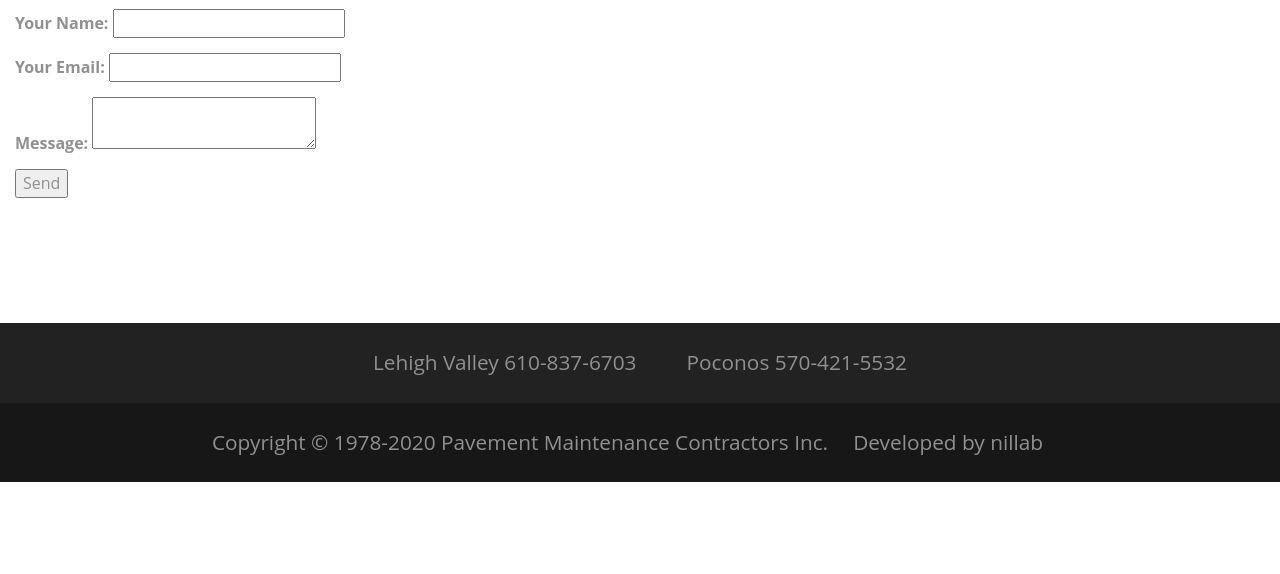
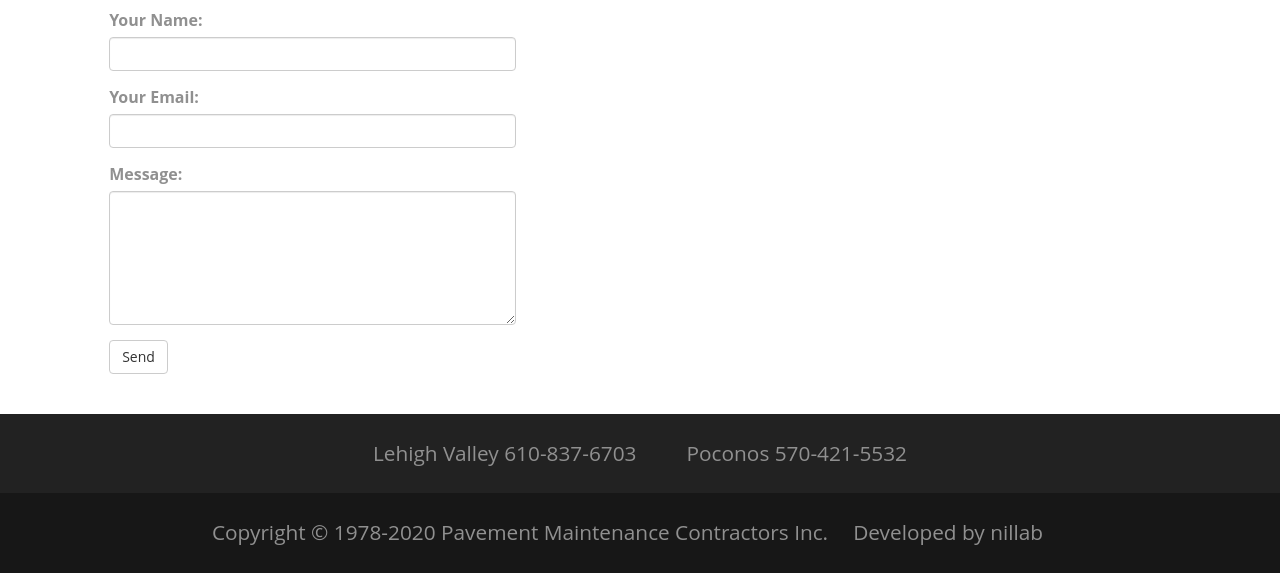
Before and after one commit to jfcland/pmci, a Gatsby site: page /email in a window 1280 px wide. Shown: the part 317-891 px from the top of the page. Before the commit the page ends 800 px from the top, so only its background shows below. Built offline with nearby package versions, Linux system fonts and the light colour scheme; Gatsby itself is replaced by a stand-in of ours; some icons are missing.

Commit message:
Style contact form.

```diff
--- a/src/pages/email.js
+++ b/src/pages/email.js
@@ -2,29 +2,36 @@ import React from "react"
 
 import Layout from "../components/layout"
 
-export default function Home() {
+export default function Email() {
   return (
     <Layout>
-      <div class="col-sm-5 col-md-5">
-        <div id="center-wide">
-          <div class="article_wrapper">
-            <h1>Contact Us</h1>
+      <div class="row">
+        <div class="col-sm-1 col-md-1"></div>
+        <div class="col-sm-4 col-md-4">
+          <div id="center-wide">
+            <div class="article_wrapper">
+              <h1>Contact Us</h1>
 
-            <form name="contact" method="POST" data-netlify="true">
-              <p>
-                <label>Your Name: <input type="text" name="name" /></label>
-              </p>
-              <p>
-                <label>Your Email: <input type="email" name="email" /></label>
-              </p>
-              <p>
-                <label>Message: <textarea name="message"></textarea></label>
-              </p>
-              <p>
-                <button type="submit">Send</button>
-              </p>
-            </form>
+              <form name="contact" method="POST" data-netlify="true">
+                <div class="form-group">
+                  <label>Your Name:</label>
+                  <input type="text" class="form-control" name="name" />
+                </div>
 
+                <div class="form-group">
+                  <label>Your Email: </label>
+                  <input type="email" class="form-control" name="email" />
+                </div>
+
+                <div class="form-group">
+                  <label>Message: </label>
+                  <textarea name="message" class="form-control" rows="6"></textarea>
+                </div>
+
+                <button type="submit" class="btn btn-default">Send</button>
+              </form>
+
+            </div>
           </div>
         </div>
       </div>
```
